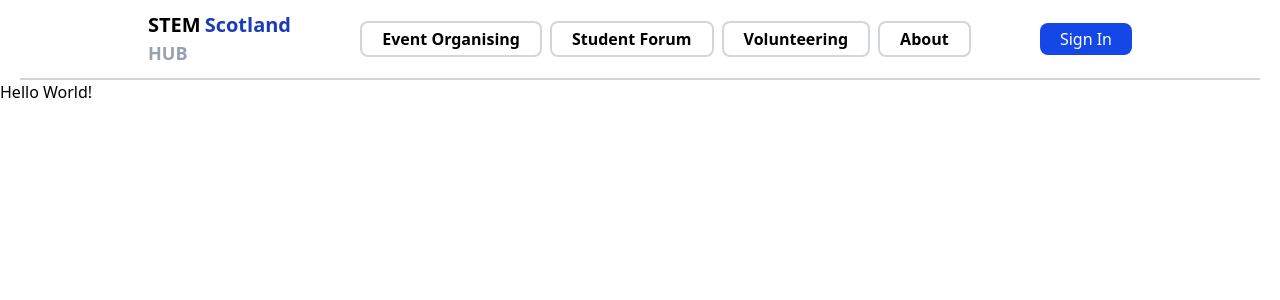
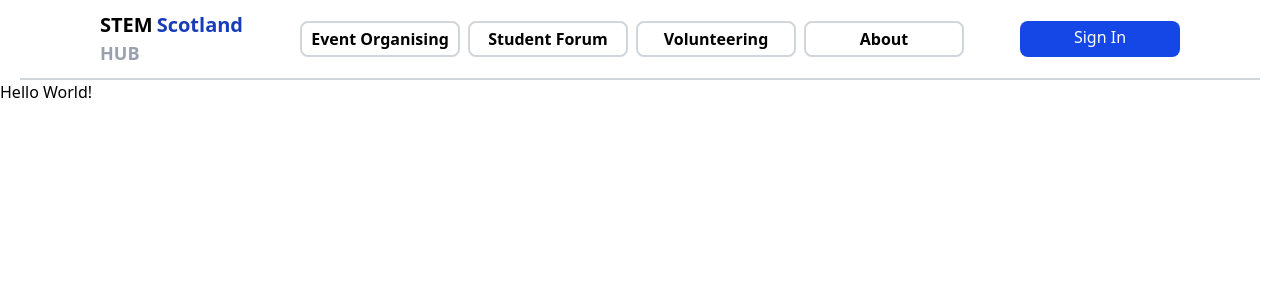
Before and after one commit to GrayHound85/stem-hub-scotland, a Next.js app in the folder app/: page / in a window 1280 px wide. Shown: the top 300 px of the page. Built offline with nearby package versions, Linux system fonts and the light colour scheme.

Commit message:
made the boxes in the navbar a fixed size from design

```diff
--- a/app/src/Components/NavBar.tsx
+++ b/app/src/Components/NavBar.tsx
@@ -6,7 +6,7 @@ function NavBar() {
     "About",
   ];
   return (
-    <div className="flex items-center justify-between bg-white border-b-2 border-gray-300 mx-5 p-1 px-32 h-20">
+    <div className="flex items-center justify-between bg-white border-b-2 border-gray-300 mx-5 p-1 px-20 h-20">
       <div className="flex-col text-xl">
         <div className="flex gap-1">
           <h1 className="text-black font-semibold">STEM</h1>
@@ -18,15 +18,15 @@ function NavBar() {
 
       <div className="flex gap-2">
         {value.map((item, index) => (
-          <p
+          <div
             key={index}
-            className="text-black font-semibold border-2 border-gray-300 p-1 px-5 rounded-lg">
-            {item}
-          </p>
+            className="flex justify-center w-40 border-2 border-gray-300 p-1 rounded-lg">
+            <p className="text-black font-semibold">{item}</p>
+          </div>
         ))}
-      </div>
-      <div>
-        <h1 className="text-white bg-blue-700 rounded-lg p-1 px-5">Sign In</h1>
+        <div className="flex justify-center text-white bg-blue-700 w-40 p-1 ml-12 rounded-lg">
+          <h1> Sign In</h1>
+        </div>
       </div>
     </div>
   );
```
